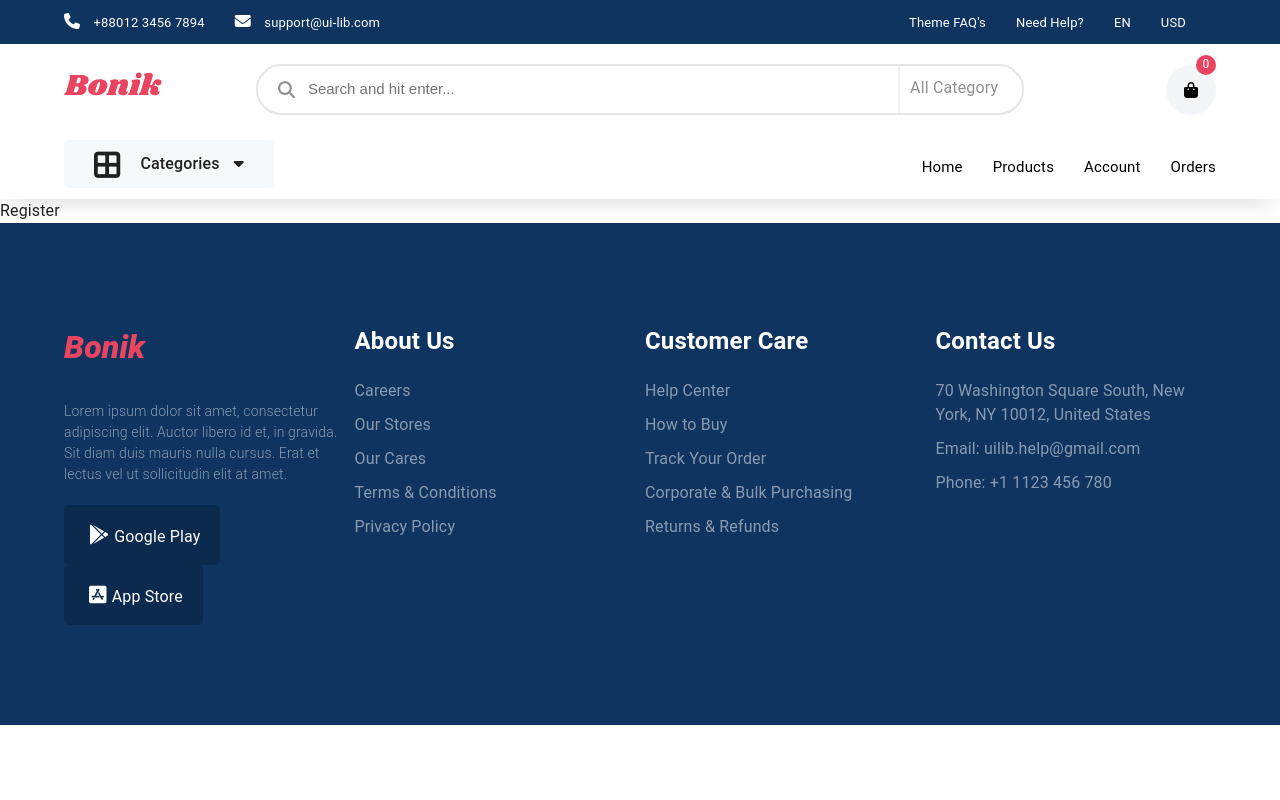
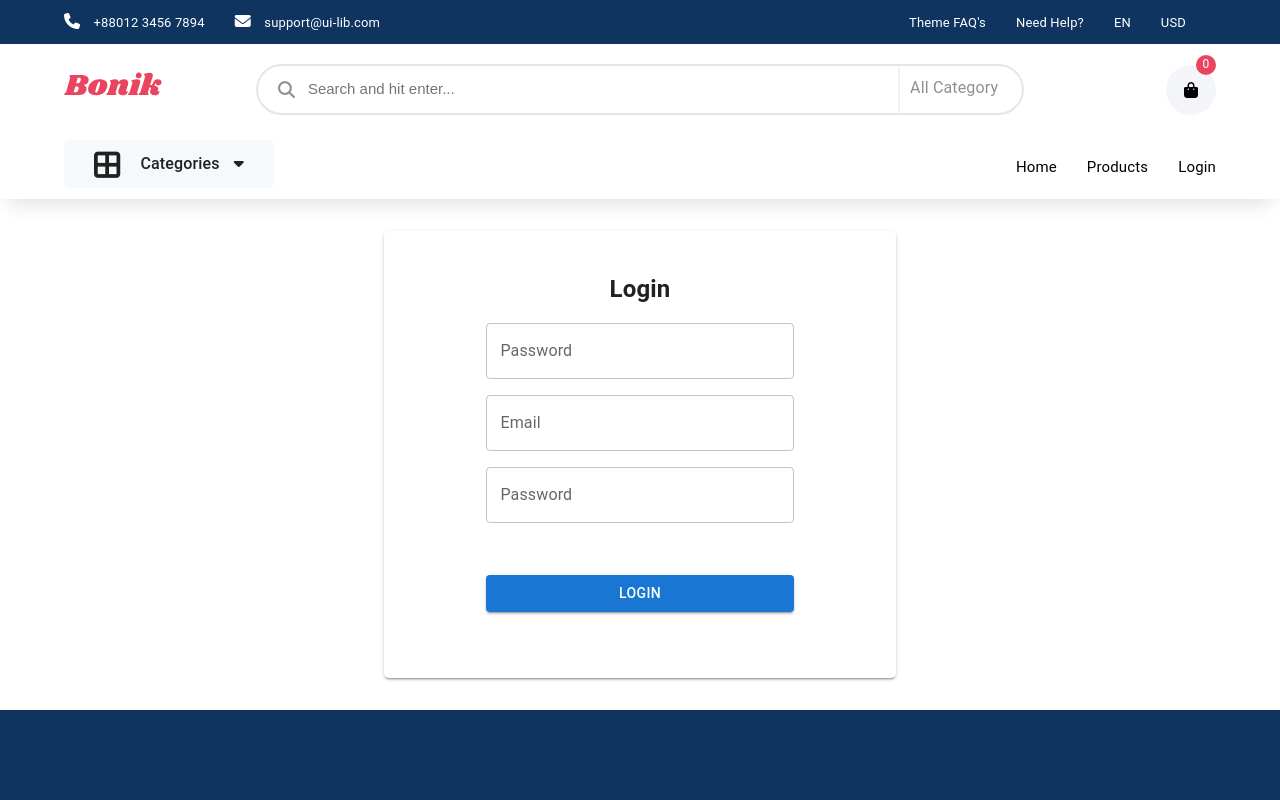
Before and after one commit to AnwarHossainSR/mern-ecommerce-yt, a React (Vite) app in the folder client/: page /register in a window 1280 px wide. Shown: the top 800 px of the page. Built offline with nearby package versions, Linux system fonts and the light colour scheme.

Commit message:
creatd api files

```diff
--- a/client/package.json
+++ b/client/package.json
@@ -40,5 +40,6 @@
     "eslint-plugin-react": "^7.31.11",
     "prettier": "^2.8.1",
     "vite": "^4.0.1"
-  }
+  },
+  "proxy": "http://localhost:4000/api/v1"
 }
--- a/client/src/App.jsx
+++ b/client/src/App.jsx
@@ -1,3 +1,4 @@
+import axios from 'axios';
 import { Suspense } from 'react';
 import { Route, Routes } from 'react-router-dom';
 import SuspenseFallback from './components/SuspenseFallback';
@@ -6,6 +7,11 @@ import { AdminLayout } from './Layouts/AdminLayout';
 import NotFound from './pages/404';
 
 const App = () => {
+  const token = localStorage.getItem('token');
+  axios.defaults.headers.common = { Authorization: `Bearer ${token}` };
+  axios.defaults.headers.post['Content-Type'] =
+    'application/x-www-form-urlencoded';
+
   return (
     <Suspense fallback={<SuspenseFallback />}>
       <Routes>
--- a/client/src/components/App/common/Header/Navbar.jsx
+++ b/client/src/components/App/common/Header/Navbar.jsx
@@ -35,11 +35,11 @@ const Navbar = () => {
                 <Link to="/products">Products</Link>
               </li>
               <li>
-                <Link to="/user">Account</Link>
+                <Link to="/login">Login</Link>
               </li>
-              <li>
+              {/* <li>
                 <Link to="/track">Orders</Link>
-              </li>
+              </li> */}
             </ul>
 
             <button
--- a/client/src/pages/auth/Login.jsx
+++ b/client/src/pages/auth/Login.jsx
@@ -1,7 +1,14 @@
-import { Button, Stack, TextField } from '@mui/material';
+import { Button, Stack, TextField, Typography } from '@mui/material';
+import { useRef } from 'react';
+import { Link } from 'react-router-dom';
 import WHiteSpace from '../../components/App/whitespac/WHiteSpace';
 
 const Login = () => {
+  const emailRef = useRef();
+  const passwordRef = useRef();
+  const handleSubmit = () => {
+    console.log(emailRef.current.value, passwordRef.current.value);
+  };
   return (
     <Stack>
       <Stack
@@ -27,10 +34,26 @@ const Login = () => {
           pt={5}
         >
           <h2>Login</h2>
-          <TextField label="Email" variant="outlined" />
-          <TextField label="Password" variant="outlined" />
+          <TextField
+            label="Email"
+            type="email"
+            variant="outlined"
+            inputRef={emailRef}
+          />
+          <TextField
+            label="Password"
+            type="password"
+            variant="outlined"
+            inputRef={passwordRef}
+          />
           <WHiteSpace height={20} />
-          <Button variant="contained">Login</Button>
+          <Button variant="contained" onClick={handleSubmit}>
+            Login
+          </Button>
+
+          <Typography variant="p">
+            Don&#39;t have an account? <Link to="/register">Register</Link>
+          </Typography>
           <WHiteSpace height={50} />
         </Stack>
       </Stack>
--- a/client/src/pages/auth/Register.jsx
+++ b/client/src/pages/auth/Register.jsx
@@ -1,5 +1,42 @@
+import { Button, Stack, TextField } from '@mui/material';
+import WHiteSpace from '../../components/App/whitespac/WHiteSpace';
+
 const Register = () => {
-  return <div>Register</div>;
+  return (
+    <Stack>
+      <Stack
+        sx={{
+          width: '40%',
+          height: 'auto',
+          display: 'flex',
+          justifyContent: 'center',
+          alignItems: 'center',
+          margin: 'auto',
+          borderRadius: '5px',
+          my: 4,
+          boxShadow: 2,
+        }}
+      >
+        <Stack
+          direction="column"
+          spacing={2}
+          sx={{
+            width: '60%',
+            textAlign: 'center',
+          }}
+          pt={5}
+        >
+          <h2>Login</h2>
+          <TextField label="Password" type="text" variant="outlined" />
+          <TextField label="Email" type="email" variant="outlined" />
+          <TextField label="Password" type="password" variant="outlined" />
+          <WHiteSpace height={20} />
+          <Button variant="contained">Login</Button>
+          <WHiteSpace height={50} />
+        </Stack>
+      </Stack>
+    </Stack>
+  );
 };
 
 export default Register;
```
Also changed, not shown: client/src/API/ApiCall.js (added, +37 -0 lines).
